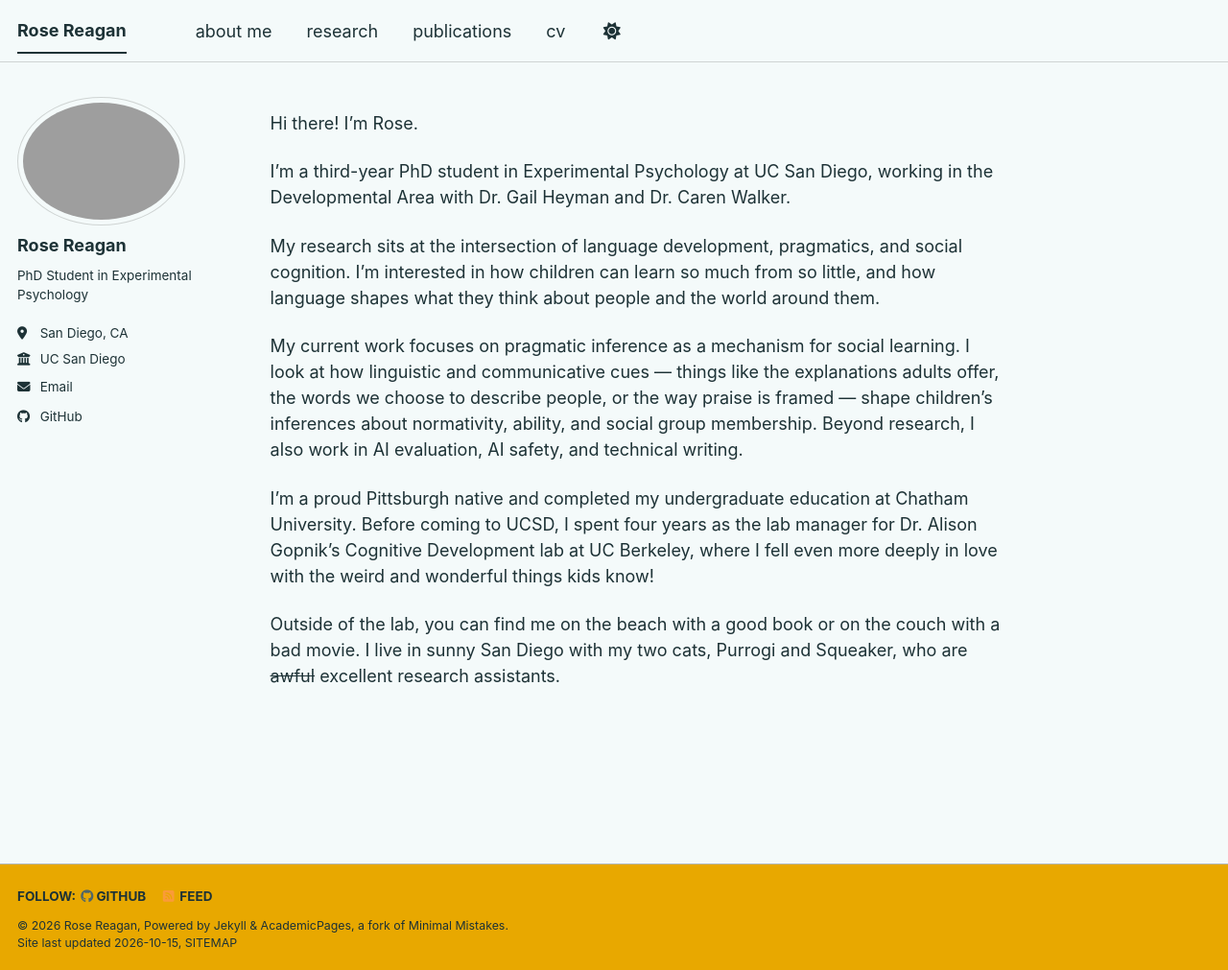
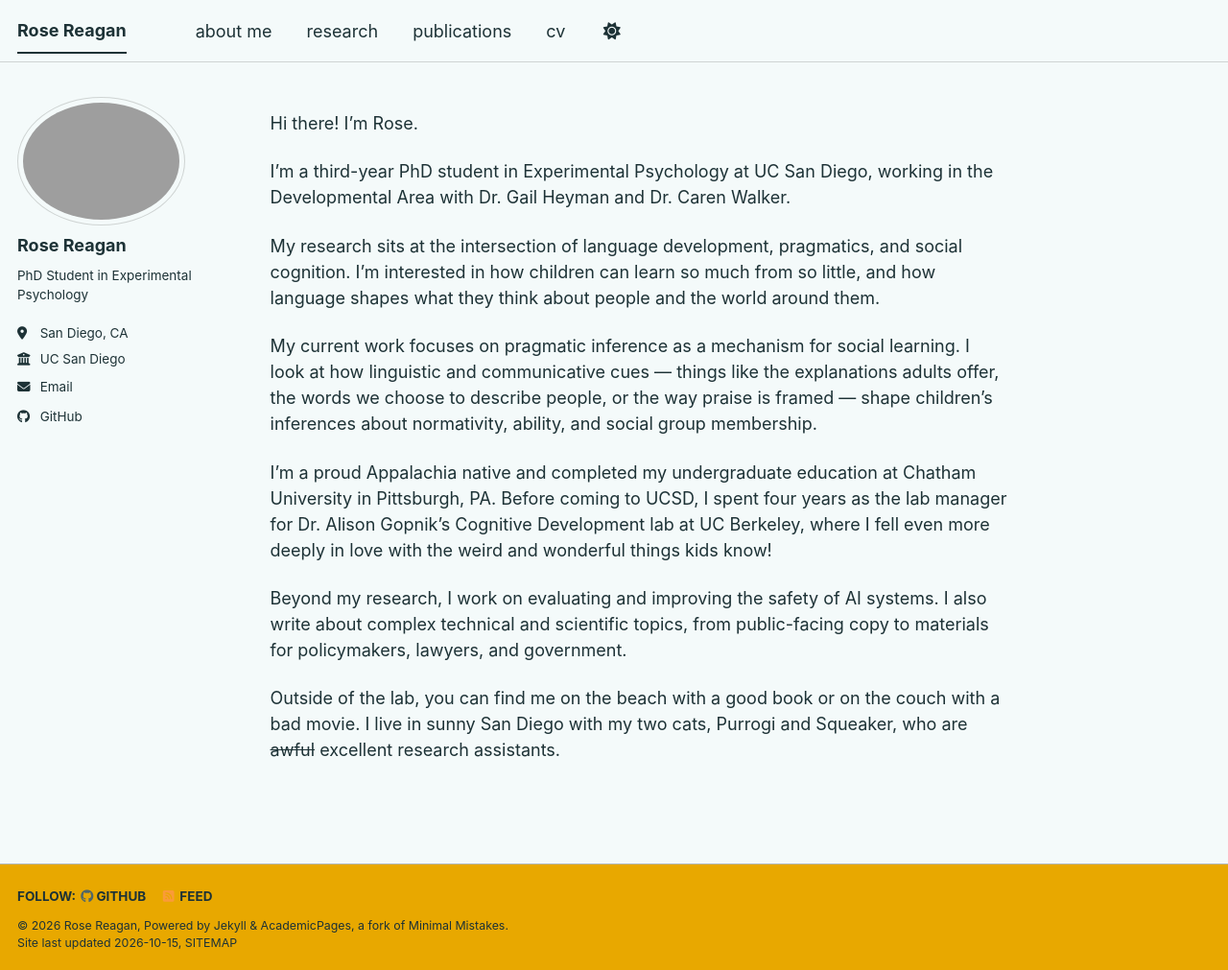
Before and after one commit to rose-reagan/rose-reagan.github.io, a Jekyll site: the page built from _pages/about.md, in a window 1280 px wide and 1011 px high. Shown: the whole window at 96% size. Built offline with Jekyll 4.4.1, drawn with Linux system fonts in a browser that asks for light colours; a style sheet for code colours, icons or effects is not loaded.

Commit message:
Update about.md

```diff
--- a/_pages/about.md
+++ b/_pages/about.md
@@ -13,8 +13,10 @@ I'm a third-year PhD student in Experimental Psychology at UC San Diego, working
 
 My research sits at the intersection of language development, pragmatics, and social cognition. I'm interested in how children can learn so much from so little, and how language shapes what they think about people and the world around them.
 
-My current work focuses on pragmatic inference as a mechanism for social learning. I look at how linguistic and communicative cues — things like the explanations adults offer, the words we choose to describe people, or the way praise is framed — shape children's inferences about normativity, ability, and social group membership. Beyond research, I also work in AI evaluation, AI safety, and technical writing.
+My current work focuses on pragmatic inference as a mechanism for social learning. I look at how linguistic and communicative cues — things like the explanations adults offer, the words we choose to describe people, or the way praise is framed — shape children's inferences about normativity, ability, and social group membership.
 
-I'm a proud Pittsburgh native and completed my undergraduate education at Chatham University. Before coming to UCSD, I spent four years as the lab manager for Dr. Alison Gopnik's Cognitive Development lab at UC Berkeley, where I fell even more deeply in love with the weird and wonderful things kids know!
+I'm a proud Appalachia native and completed my undergraduate education at Chatham University in Pittsburgh, PA. Before coming to UCSD, I spent four years as the lab manager for Dr. Alison Gopnik's Cognitive Development lab at UC Berkeley, where I fell even more deeply in love with the weird and wonderful things kids know!
+
+Beyond my research, I work on evaluating and improving the safety of AI systems. I also write about complex technical and scientific topics, from public-facing copy to materials for policymakers, lawyers, and government.
 
 Outside of the lab, you can find me on the beach with a good book or on the couch with a bad movie. I live in sunny San Diego with my two cats, Purrogi and Squeaker, who are <s>awful</s> excellent research assistants.
```
